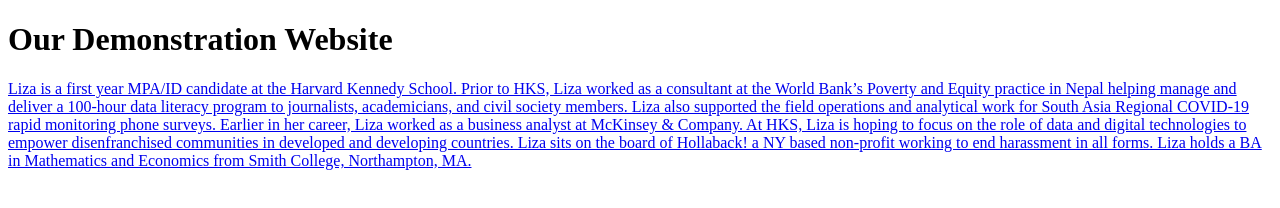
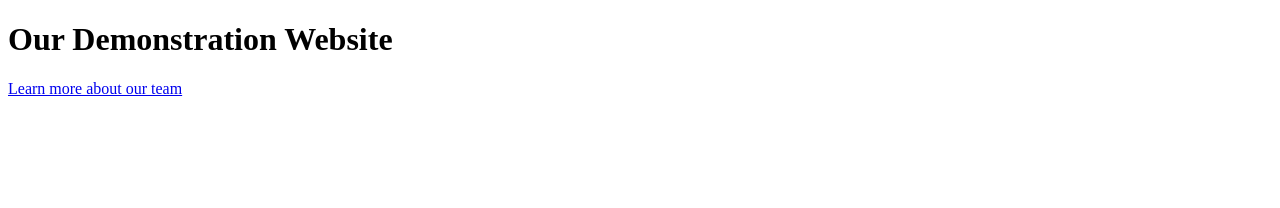
Before and after one commit to code4policy-archive/Final_Project_Carbon_emission, a plain HTML site: page index.html in a window 1280 px wide. Drawn offline with Linux system fonts and the light colour scheme.

Commit message:
fixed website landing page to include generic text

```diff
--- a/index.html
+++ b/index.html
@@ -5,8 +5,6 @@
     </head>
     <body>
         <h1>Our Demonstration Website</h1>
-        <a href='our-team/index.html'>
-            <p>Liza is a first year MPA/ID candidate at the Harvard Kennedy School. Prior to HKS, Liza worked as a consultant at the World Bank’s Poverty and Equity practice in Nepal helping manage and deliver a 100-hour data literacy program to journalists, academicians, and civil society members. Liza also supported the field operations and analytical work for South Asia Regional COVID-19 rapid monitoring phone surveys. Earlier in her career, Liza worked as a business analyst at McKinsey & Company. At HKS, Liza is hoping to focus on the role of data and digital technologies to empower disenfranchised communities in developed and developing countries. Liza sits on the board of Hollaback! a NY based non-profit working to end harassment in all forms. Liza holds a BA in Mathematics and Economics from Smith College, Northampton, MA. </p>
-        </a>
+        <a href='our-team/index.html'>Learn more about our team</a>
     </body>
 </html>
```
